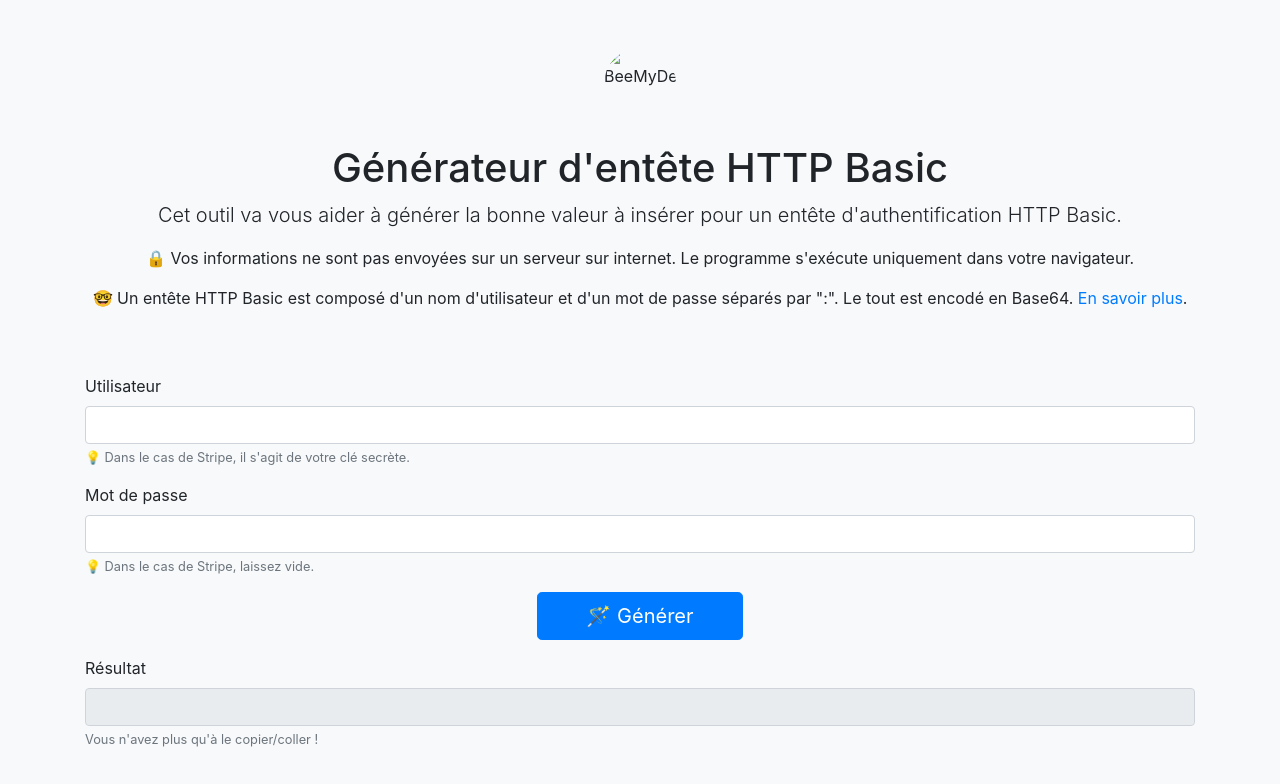
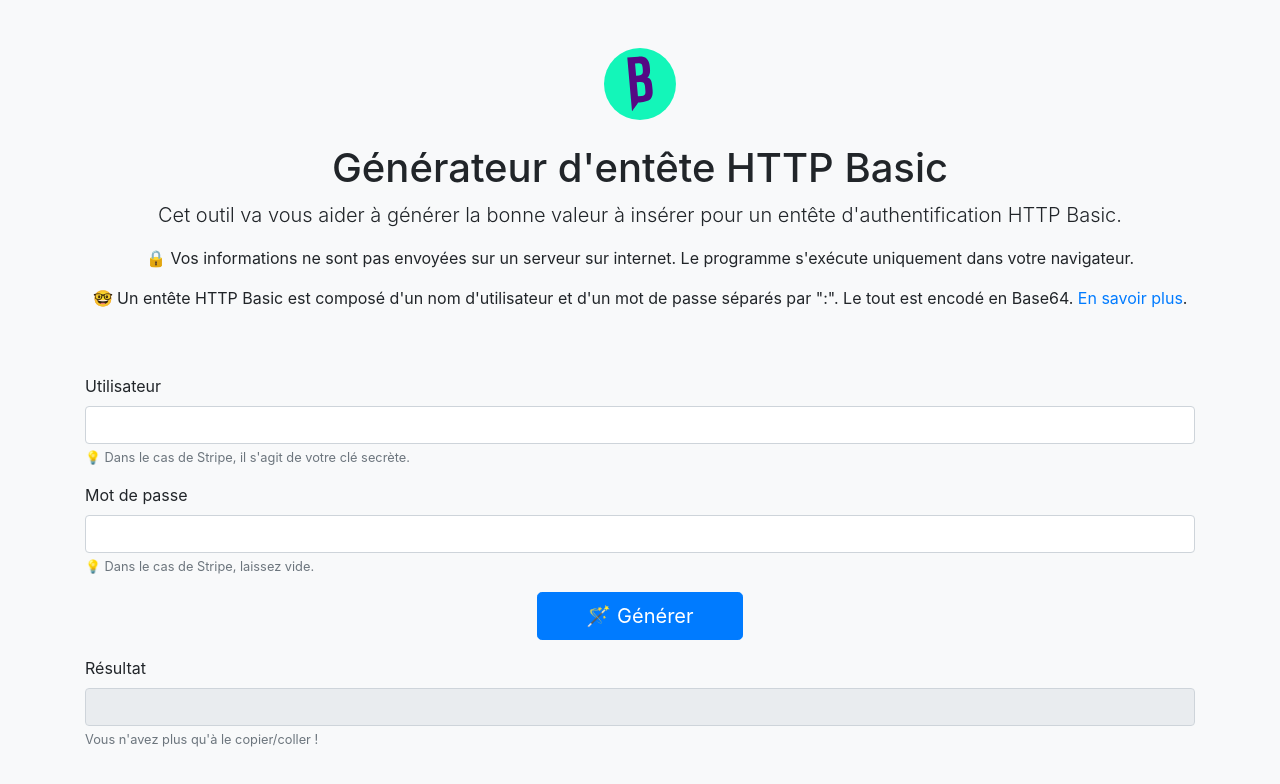
Before and after one commit to BeeMyDesk/http-basic-header-generator, a plain HTML site: page index.html in a window 1280 px wide. Drawn offline with nearby package versions, Linux system fonts and the light colour scheme; the site is published under a folder, as on GitHub Pages, so addresses that start at the root find nothing.

Commit message:
Fix logo path

```diff
--- a/index.html
+++ b/index.html
@@ -18,7 +18,7 @@
 <body class="bg-light">
   <div class="container">
     <div class="py-5 text-center">
-      <img class="d-block mx-auto mb-4 rounded-circle" src="/assets/logo-beemydesk.svg" alt="BeeMyDesk" width="72"
+      <img class="d-block mx-auto mb-4 rounded-circle" src="assets/logo-beemydesk.svg" alt="BeeMyDesk" width="72"
         height="72" />
       <h1>Générateur d'entête HTTP Basic</h1>
       <p class="lead">Cet outil va vous aider à générer la bonne valeur à insérer pour un entête d'authentification HTTP
```
